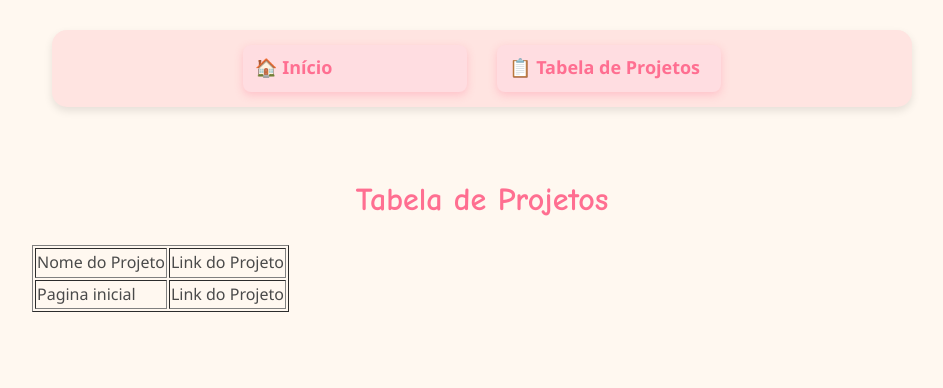
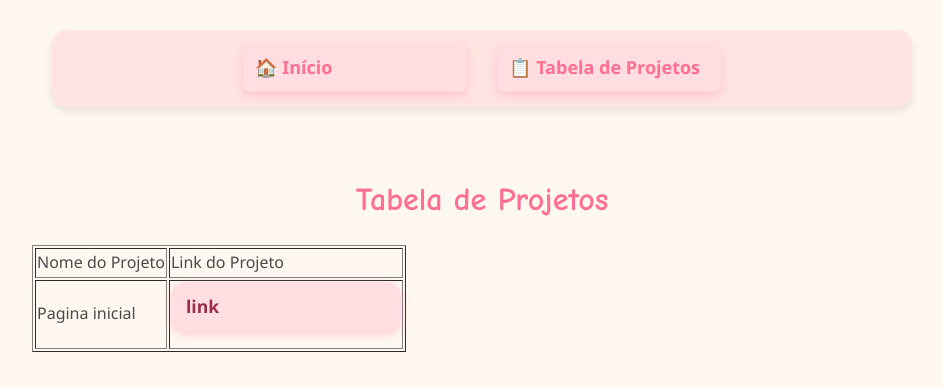
Before and after one commit to gabrielyssouza/FullStack_1FEI, a plain HTML site: page Pagina inicial/tabela.html in a window 1280 px wide. Shown: the whole page, without its empty margins (158-1101 px from the left). Drawn offline with Linux system fonts and the light colour scheme.

Commit message:
Add files via upload
ESQUELETO DO SITE

```diff
--- a/Pagina inicial/tabela.html
+++ b/Pagina inicial/tabela.html
@@ -18,10 +18,10 @@
   <tr>
     <td>Nome do Projeto</td>
     <td>Link do Projeto</td>
-  </tr>
+    </tr>
   <tr>
     <td>Pagina inicial</td>
-    <td>Link do Projeto</td>
+    <td > <a href="https://github.com/gabrielyssouza/FullStack_1FEI/tree/71156019af8231312a0e8e7092b0df965bd561ca/Pagina%20inicial"> link </a></td>
   </tr>
 </table>
 
```
